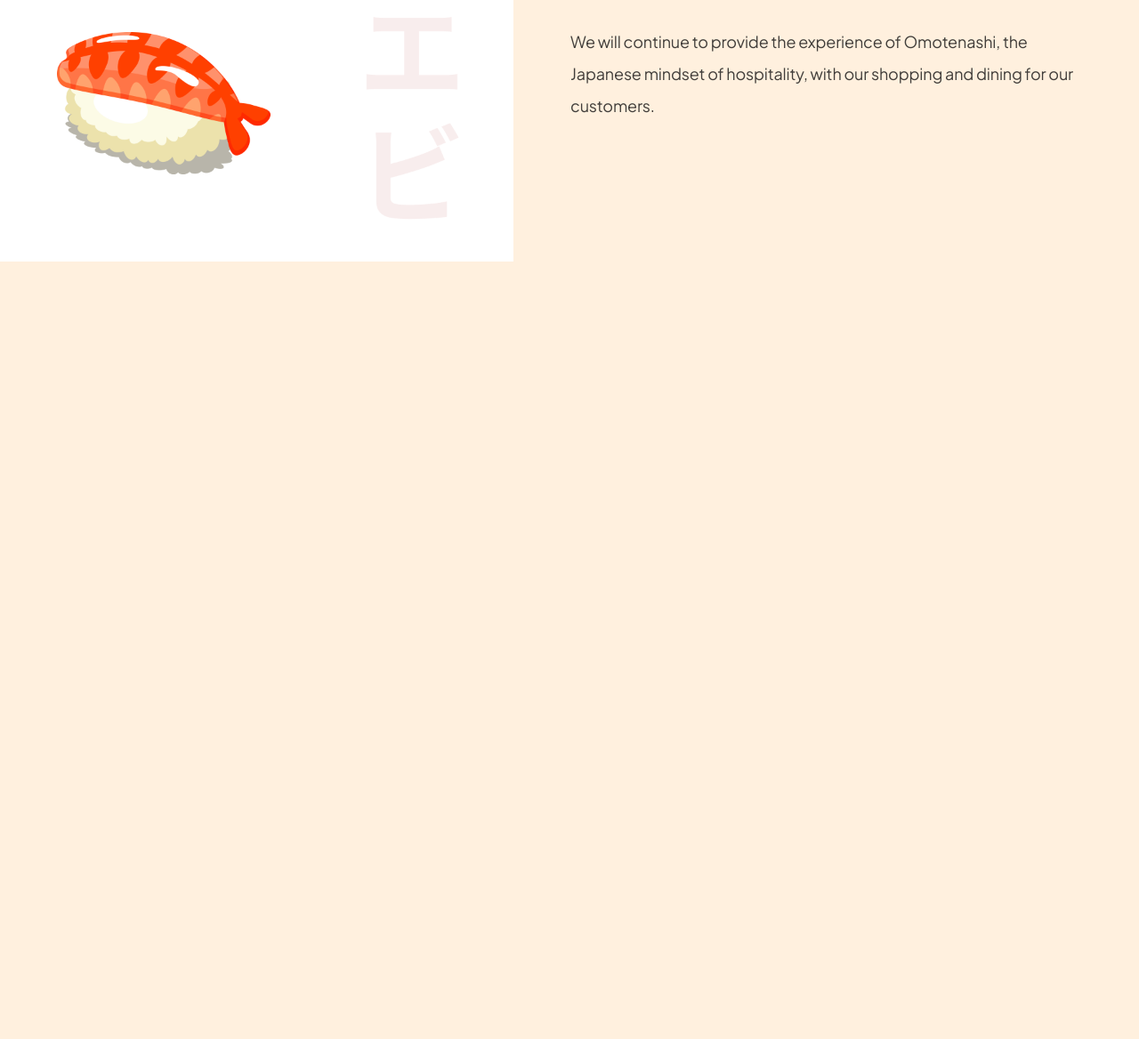
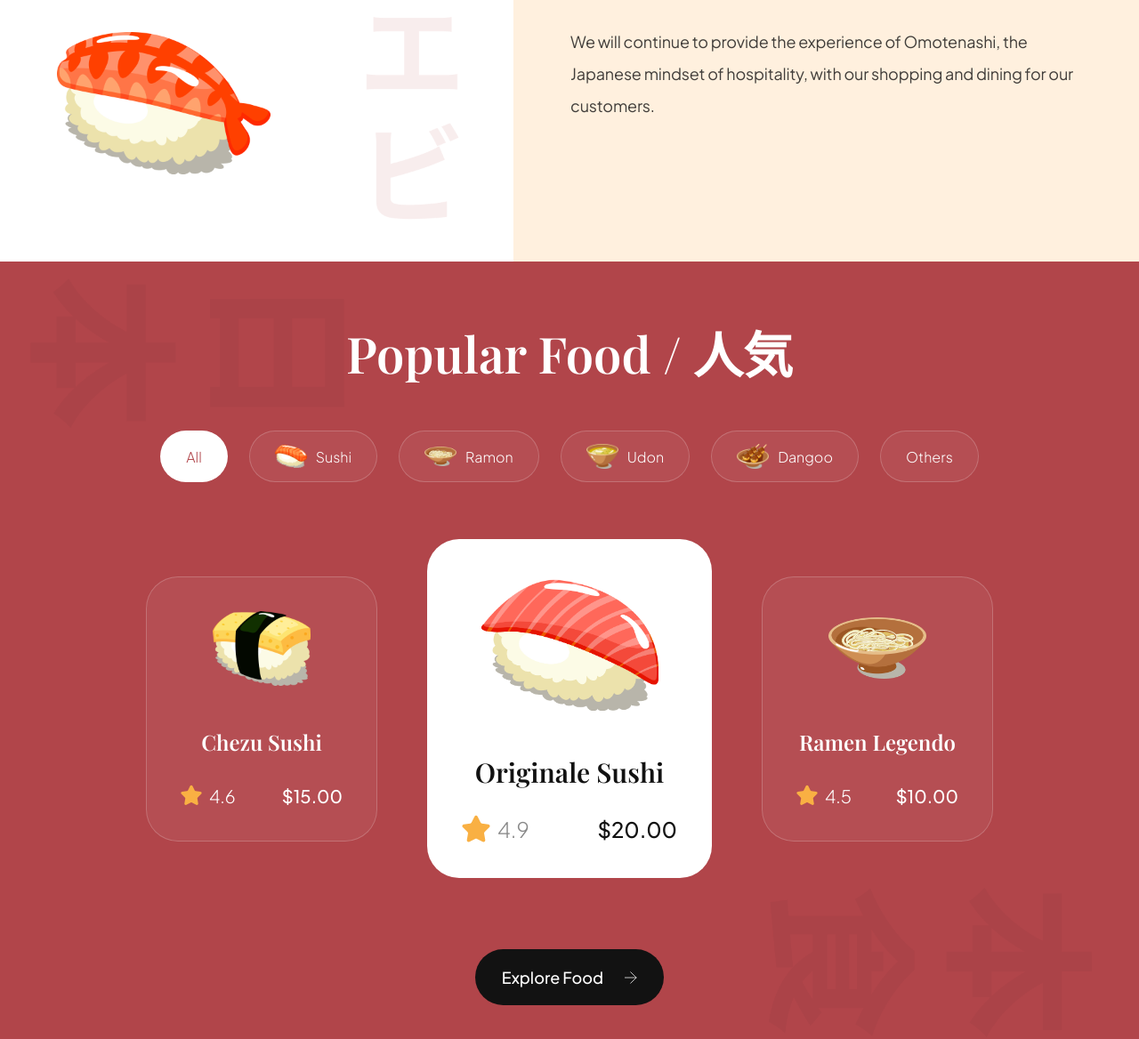
Before and after one commit to yntpdotme/sushiman-landing, a website built with Vite: page index.html in a window 1280 px wide. Shown: the part 1220-2388 px from the top of the page at 89% size. Before the commit the page ends 1514 px from the top, so only its background shows below. Built offline with nearby package versions, Linux system fonts and the light colour scheme.

Commit message:
feat: implement popular section

```diff
--- a/css/sections/about.css
+++ b/css/sections/about.css
@@ -81,5 +81,5 @@
 }
 
 .about-us__content div {
-	margin: 64px;
+	padding: 64px;
 }
--- a/css/sections/hero.css
+++ b/css/sections/hero.css
@@ -150,21 +150,22 @@
 	align-items: center;
 	gap: 10px;
 
-	padding-left: 20px;
+	padding-left: 24px;
 	border-left: 1px solid rgba(2, 2, 2, 0.1);
 }
 
 .hero-content__review img {
-	width: 42px;
-	height: 42px;
+	width: 64px;
+	height: 64px;
 	object-fit: contain;
 }
 
 .hero-content__review p {
-	font-size: 12px;
+	font-size: 16px;
 	font-weight: 400;
-	line-height: 32px;
+	line-height: 24px;
 	font-family: var(--plus-jakarta-sans);
+	text-align: center;
 	color: var(--secondary-color);
 	opacity: 0.8;
 }
--- /dev/null
+++ b/css/sections/popular.css
@@ -0,0 +1,194 @@
+.popular-foods {
+	padding: 64px;
+
+	display: flex;
+	flex-direction: column;
+
+	background-color: var(--primary-color);
+	background-image: url("../../assets/popular_bg.png");
+	background-position: center;
+	background-repeat: no-repeat;
+	background-size: contain;
+
+	overflow: hidden;
+}
+
+.popular-foods__title {
+	font-size: 56px;
+	font-family: var(--playfair-display);
+	font-weight: 600;
+	line-height: 78px;
+	color: #fff;
+	text-align: center;
+}
+
+.popular-foods__filters {
+	margin-top: 48px;
+	max-width: 100%;
+	overflow-x: auto;
+
+	display: flex;
+	justify-content: center;
+	gap: 24px;
+}
+
+.popular-foods__filter-btn {
+	padding: 10px 28px;
+	display: flex;
+	flex-direction: row;
+	align-items: center;
+	gap: 10px;
+
+	background: rgba(255, 255, 255, 0.05);
+	border: 1px solid rgba(255, 255, 255, 0.2);
+	border-radius: 46px;
+
+	font-size: 16px;
+	font-weight: 300;
+	line-height: 25px;
+	font-family: var(--plus-jakarta-sans);
+	color: #fff;
+	cursor: pointer;
+}
+
+.popular-foods__filter-btn img {
+	width: 36px;
+	height: 36px;
+	object-fit: contain;
+}
+
+.popular-foods__filter-btn.active {
+	background: #fff;
+	color: var(--primary-color);
+}
+
+.popular-foods__filter-btn:hover {
+	background: #fff;
+	color: var(--primary-color);
+}
+
+.popular-foods__catalogue {
+	margin-top: 64px;
+	display: flex;
+	justify-content: center;
+	align-items: center;
+	flex-wrap: wrap;
+	gap: 56px;
+}
+
+.popular-foods__button {
+	width: fit-content;
+
+	padding: 20px 30px;
+	margin: 80px auto 0;
+
+	font-weight: 500;
+	font-size: 18px;
+	line-height: 23px;
+	font-family: var(--plus-jakarta-sans);
+	color: #fff;
+
+	border: none;
+	outline: none;
+	background: var(--secondary-color);
+	border-radius: 64px;
+	cursor: pointer;
+}
+
+.popular-foods__button img {
+	width: 14px;
+	height: 14px;
+	object-fit: contain;
+	margin-left: 21px;
+}
+
+.popular-foods__card {
+	padding: 38px;
+	min-width: 260px;
+	height: fit-content;
+
+	display: flex;
+	align-items: center;
+	flex-direction: column;
+
+	background: rgba(255, 255, 255, 0.05);
+	border: 1px solid rgba(255, 255, 255, 0.2);
+	border-radius: 36px;
+}
+
+.popular-foods__card-image {
+	width: 110px;
+	height: 84px;
+	object-fit: contain;
+}
+
+.popular-foods__card-title {
+	margin-top: 47px;
+	font-weight: 600;
+	font-size: 24px;
+	line-height: 32px;
+	font-family: var(--playfair-display);
+	color: #fff;
+	text-align: center;
+}
+
+.popular-foods__card-details {
+	width: 100%;
+	margin-top: 32px;
+}
+
+.popular-foods__card-rating {
+	display: flex;
+	align-items: center;
+	gap: 8px;
+}
+
+.popular-foods__card-rating img {
+	width: 24px;
+	height: 24px;
+	object-fit: contain;
+}
+
+.popular-foods__card-rating p {
+	font-size: 20px;
+	font-weight: 300;
+	font-family: var(--plus-jakarta-sans);
+	color: #fff;
+}
+
+.popular-foods__card-price {
+	font-size: 20px;
+	font-weight: 500;
+	font-family: var(--plus-jakarta-sans);
+	color: #fff;
+}
+
+.popular-foods__card.active-card {
+	background: #fff;
+	min-width: 320px;
+}
+
+.popular-foods__card.active-card .popular-foods__card-image {
+	width: 200px;
+	height: 160px;
+}
+
+.popular-foods__card.active-card .popular-foods__card-title {
+	color: var(--secondary-color);
+	font-size: 30px;
+}
+
+.popular-foods__card.active-card .popular-foods__card-rating img {
+	width: 32px;
+	height: 32px;
+}
+
+.popular-foods__card.active-card .popular-foods__card-rating p {
+	font-size: 24px;
+	color: var(--gray-100);
+}
+
+.popular-foods__card.active-card .popular-foods__card-price {
+	font-size: 24px;
+	color: var(--secondary-color);
+}
--- a/css/style.css
+++ b/css/style.css
@@ -6,6 +6,7 @@
 @import url("./sections/header.css");
 @import url("./sections/hero.css");
 @import url("./sections/about.css");
+@import url("./sections/popular.css");
 
 /* CSS variables for reusablity across all files  */
 :root {
@@ -90,6 +91,17 @@ a {
 	margin: 32px 0px;
 }
 
+/* Hide scrollbar for Chrome, Safari and Opera */
+.sushi__hide-scrollbar::-webkit-scrollbar {
+	display: none;
+}
+
+/* Hide scrollbar for IE, Edge and Firefox */
+.sushi__hide-scrollbar {
+	-ms-overflow-style: none; /* IE and Edge */
+	scrollbar-width: none; /* Firefox */
+}
+
 /* START: header media queries */
 @media screen and (max-width: 1024px) {
 	.header__nav {
@@ -159,8 +171,15 @@ a {
 		margin: 41px 0;
 	}
 
+	.hero-content__review {
+		border-left: none;
+		border-top: 1px solid rgba(2, 2, 2, 0.1);
+		padding: 20px 0 0;
+	}
+
 	.hero-content__testimonial {
 		padding: 32px;
+		flex-direction: column;
 	}
 }
 /* END: hero-section media queries */
@@ -205,7 +224,7 @@ a {
 	.about-us__image-sushi2 img,
 	.about-us__image-sushi3 img {
 		width: 50%;
-		height: 50%;
+		height: 160px;
 
 		object-fit: contain;
 	}
@@ -215,11 +234,35 @@ a {
 	}
 
 	.about-us__button {
-		top: 45%;
+		top: 44%;
 	}
 
-	.about-us__content {
+	.about-us__content div {
 		padding: 32px;
+		margin-top: 64px;
+	}
+
+	.sushi__title {
+		font-size: 48px;
 	}
 }
 /* END: about-us section media queries */
+
+/* START: popular section media queries */
+@media screen and (max-width: 1060px) {
+	.popular-foods__catalogue {
+		flex-direction: column;
+	}
+}
+
+@media screen and (max-width: 550px) {
+	.popular-foods {
+		padding: 64px 32px;
+	}
+
+	.popular-foods__card,
+	.popular-foods__card.active-card {
+		min-width: 100%;
+	}
+}
+/* END: popular section media queries */
--- a/index.html
+++ b/index.html
@@ -110,15 +110,109 @@
 						Our mission is to bring true Japanese flavours to you.
 					</h3>
 					<p class="sushi__description">
-						We will continue to provide the experience of Omotenashi, the Japanese
-						mindset of hospitality, with our shopping and dining for our
-						customers.
+						We will continue to provide the experience of Omotenashi, the
+						Japanese mindset of hospitality, with our shopping and dining for
+						our customers.
 					</p>
 				</div>
 			</div>
 		</section>
 		<!-- END: about us section-->
 
+		<!-- START: popular foods section-->
+		<section class="popular-foods" id="menu">
+			<h2 class="popular-foods__title" data-aos="flip-up">
+				Popular Food / 人気
+			</h2>
+
+			<div
+				class="popular-foods__filters sushi__hide-scrollbar"
+				data-aos="fade-up"
+			>
+				<button class="popular-foods__filter-btn active">All</button>
+				<button class="popular-foods__filter-btn">
+					<img src="./assets/sushi-9.png" alt="sushi-9" />
+					Sushi
+				</button>
+				<button class="popular-foods__filter-btn">
+					<img src="./assets/sushi-8.png" alt="sushi-8" />
+					Ramon
+				</button>
+				<button class="popular-foods__filter-btn">
+					<img src="./assets/sushi-7.png" alt="sushi-7" />
+					Udon
+				</button>
+				<button class="popular-foods__filter-btn">
+					<img src="./assets/sushi-6.png" alt="sushi-6" />
+					Dangoo
+				</button>
+				<button class="popular-foods__filter-btn">Others</button>
+			</div>
+
+			<div class="popular-foods__catalogue" data-aos="fade-up">
+				<article class="popular-foods__card">
+					<img
+						class="popular-foods__card-image"
+						src="./assets/sushi-12.png"
+						alt="sushi-12"
+					/>
+					<h4 class="popular-foods__card-title">Chezu Sushi</h4>
+
+					<div class="popular-foods__card-details flex-between">
+						<div class="popular-foods__card-rating">
+							<img src="./assets/star.svg" alt="star" />
+							<p>4.6</p>
+						</div>
+
+						<p class="popular-foods__card-price">$15.00</p>
+					</div>
+				</article>
+
+				<!-- active big white card -->
+				<article class="popular-foods__card active-card">
+					<img
+						class="popular-foods__card-image"
+						src="./assets/sushi-11.png"
+						alt="sushi-11"
+					/>
+					<h4 class="popular-foods__card-title">Originale Sushi</h4>
+
+					<div class="popular-foods__card-details flex-between">
+						<div class="popular-foods__card-rating">
+							<img src="./assets/star.svg" alt="star" />
+							<p>4.9</p>
+						</div>
+
+						<p class="popular-foods__card-price">$20.00</p>
+					</div>
+				</article>
+
+				<article class="popular-foods__card">
+					<img
+						class="popular-foods__card-image"
+						src="./assets/sushi-10.png"
+						alt="sushi-10"
+					/>
+					<h4 class="popular-foods__card-title">Ramen Legendo</h4>
+
+					<div class="popular-foods__card-details flex-between">
+						<div class="popular-foods__card-rating">
+							<img src="./assets/star.svg" alt="star" />
+							<p>4.5</p>
+						</div>
+
+						<p class="popular-foods__card-price">$10.00</p>
+					</div>
+				</article>
+			</div>
+
+			<button class="popular-foods__button">
+				Explore Food
+				<img src="./assets/arrow-right.svg" alt="arrow-right" />
+			</button>
+		</section>
+		<!-- END: popular foods section-->
+
 		<script type="module" src="js/script.js"></script>
 	</body>
 </html>
```
